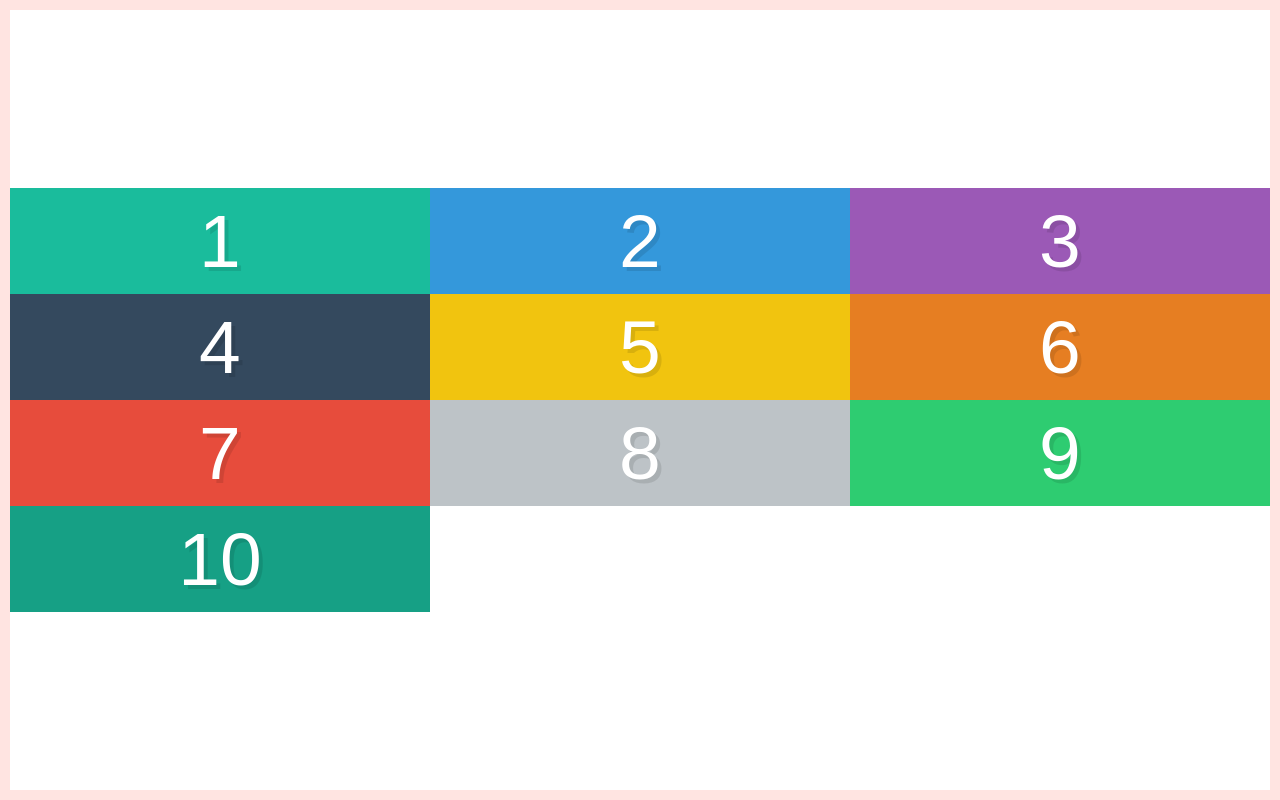
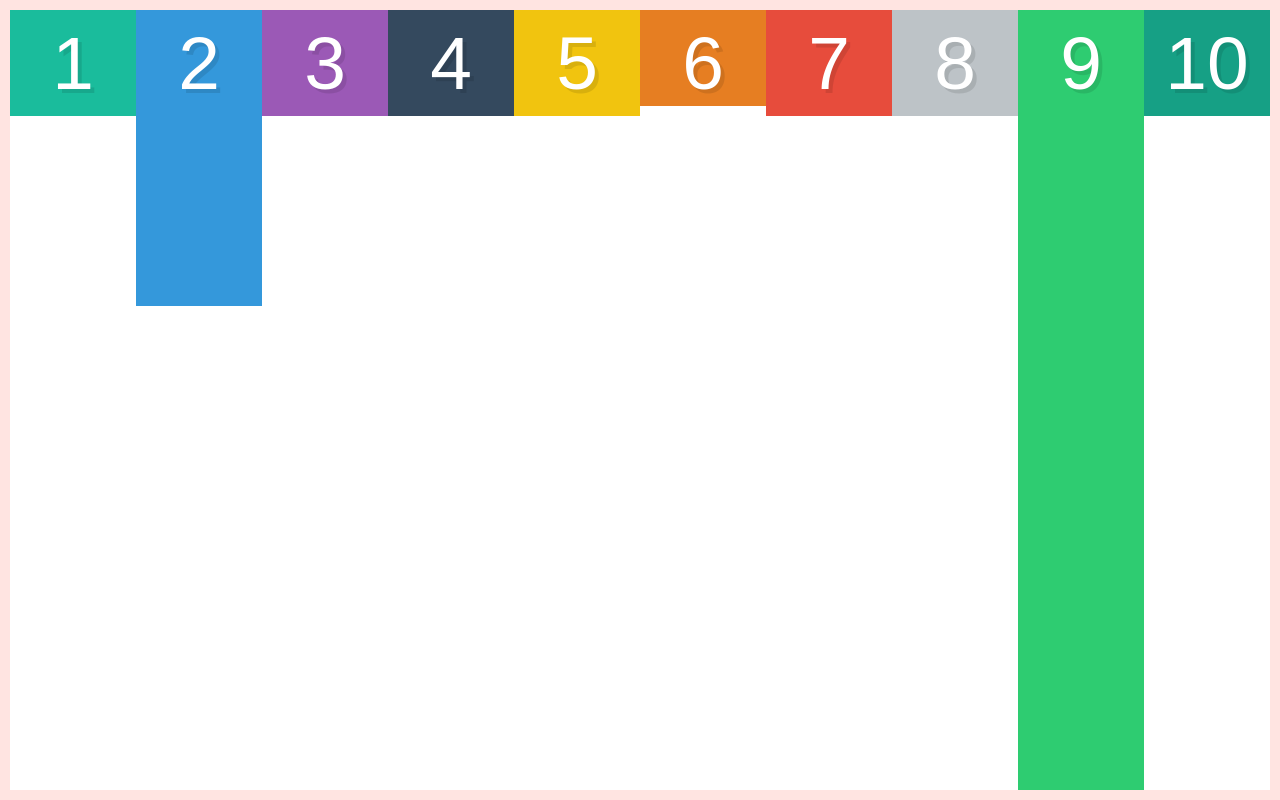
Before and after one commit to regal-rahul/Flexbox, a plain HTML site: page Alignment+Centering/index.html in a window 1280 px wide. Drawn offline with Linux system fonts and the light colour scheme.

Commit message:
individual properties

```diff
--- a/Alignment+Centering/style.css
+++ b/Alignment+Centering/style.css
@@ -204,20 +204,20 @@ input::-moz-focus-inner {
   /* flex-direction: column; */
   /* min-height: 100vh; */
   height: 100vh;
-  flex-wrap: wrap;
-  /* align-items: center; */
+  /* flex-wrap: wrap; */
+  align-items: flex-start;
   /* flex-direction: column; */
   /* justify-content: space-between; */
-  align-content: center;
+  /* align-content: center; */
 }
 
 .box {
   width: 33.33%;
 }
 
-/* .box2 {
+.box2 {
   padding-bottom: 200px;
-} */
+}
 
 /* .box3 {
   font-size: 150px;
@@ -232,19 +232,19 @@ input::-moz-focus-inner {
   font-size: 25px;
 } */
 
-/* .box6 {
+.box6 {
   padding-bottom: 0;
-} */
+}
 
 /* .box7 {
   padding-top: 30px;
   font-size: 145px;
 } */
 
-/* .box9 {
+.box9 {
   padding-bottom: 50px;
   align-self: stretch;
-} */
+}
 
 /* .box10 {
   font-size: 15px;
```
